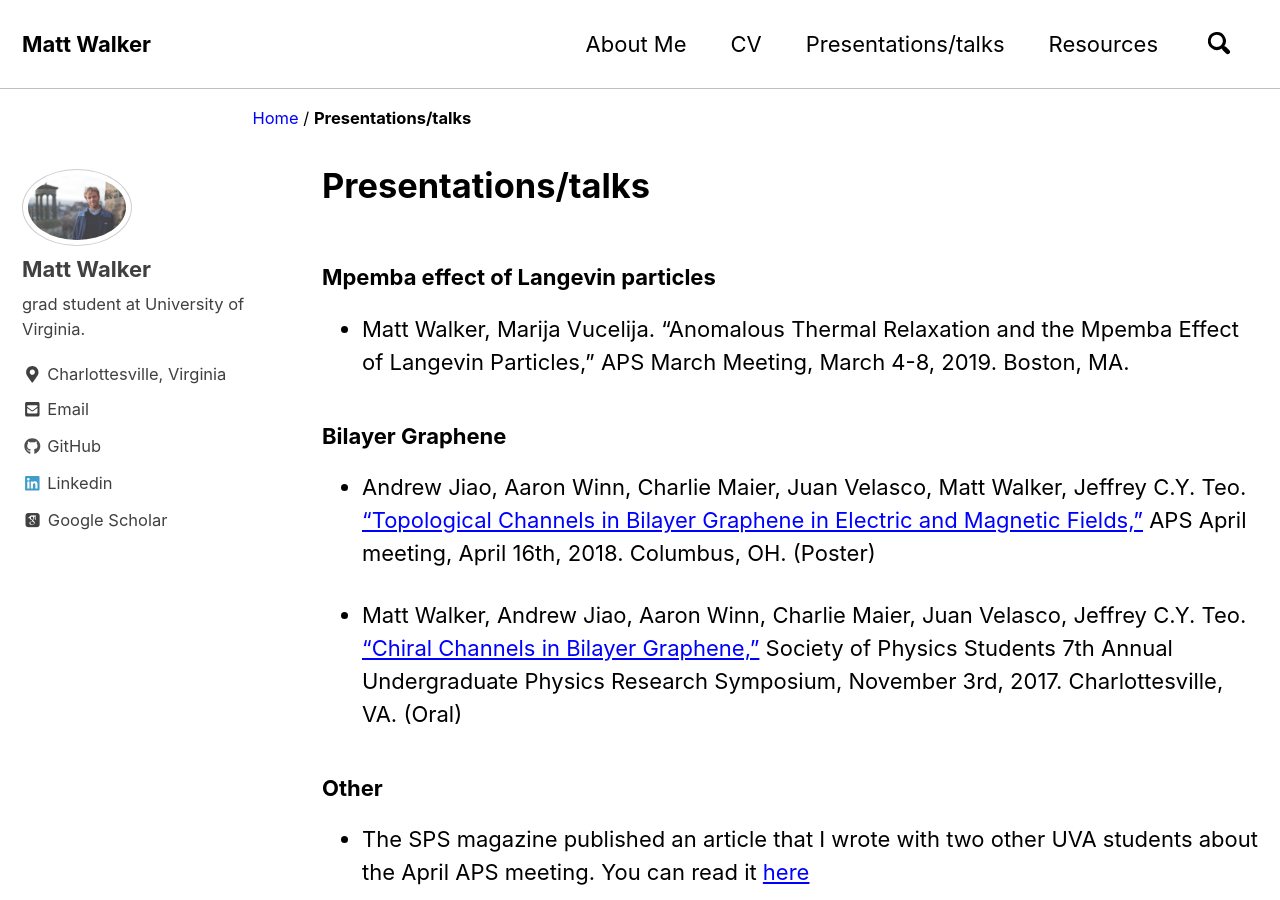
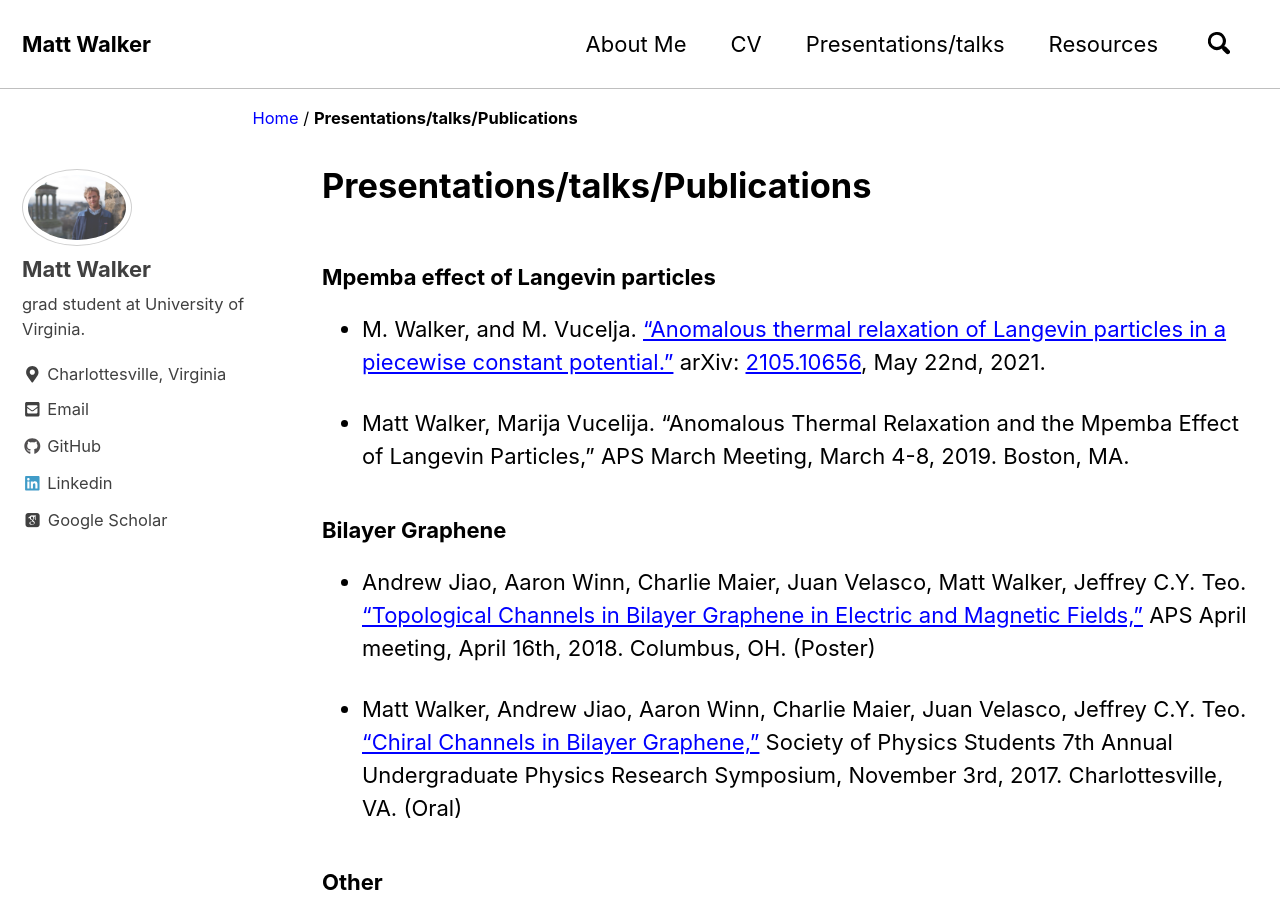
Before and after one commit to Mattwalker411/mathwalker.github.io, a Jekyll site: the page built from _pages/presentations.md, in a window 1280 px wide and 900 px high. Built offline with Jekyll 4.4.1, drawn with Linux system fonts in a browser that asks for light colours; cached includes are drawn as plain includes; nearby versions of some CDN libraries; some web fonts are replaced.

Commit message:
added pre print

```diff
--- a/_pages/presentations.md
+++ b/_pages/presentations.md
@@ -2,11 +2,16 @@
 layout: single
 classes: wide
 author_profile: true
-title: "Presentations/talks"
+title: "Presentations/talks/Publications"
 tags:
 permalink: /presentations/
 ---
+
+
+
 ### Mpemba effect of Langevin particles
+
+ * M. Walker, and M. Vucelja. ["Anomalous thermal relaxation of Langevin particles in a piecewise constant potential."](https://www.google.com/url?q=https%3A%2F%2Farxiv.org%2Fabs%2F2105.10656&sa=D&sntz=1&usg=AFQjCNGxEt2rHMQ_EtXYkXqV5F89u5Ll-Q) arXiv: [2105.10656](https://www.google.com/url?q=https%3A%2F%2Farxiv.org%2Fabs%2F2105.10656&sa=D&sntz=1&usg=AFQjCNGxEt2rHMQ_EtXYkXqV5F89u5Ll-Q), May 22nd, 2021.
 
  * Matt Walker, Marija Vucelija. "Anomalous Thermal Relaxation and the Mpemba Effect of Langevin Particles," APS March Meeting, March 4-8, 2019. Boston, MA.
 
```
